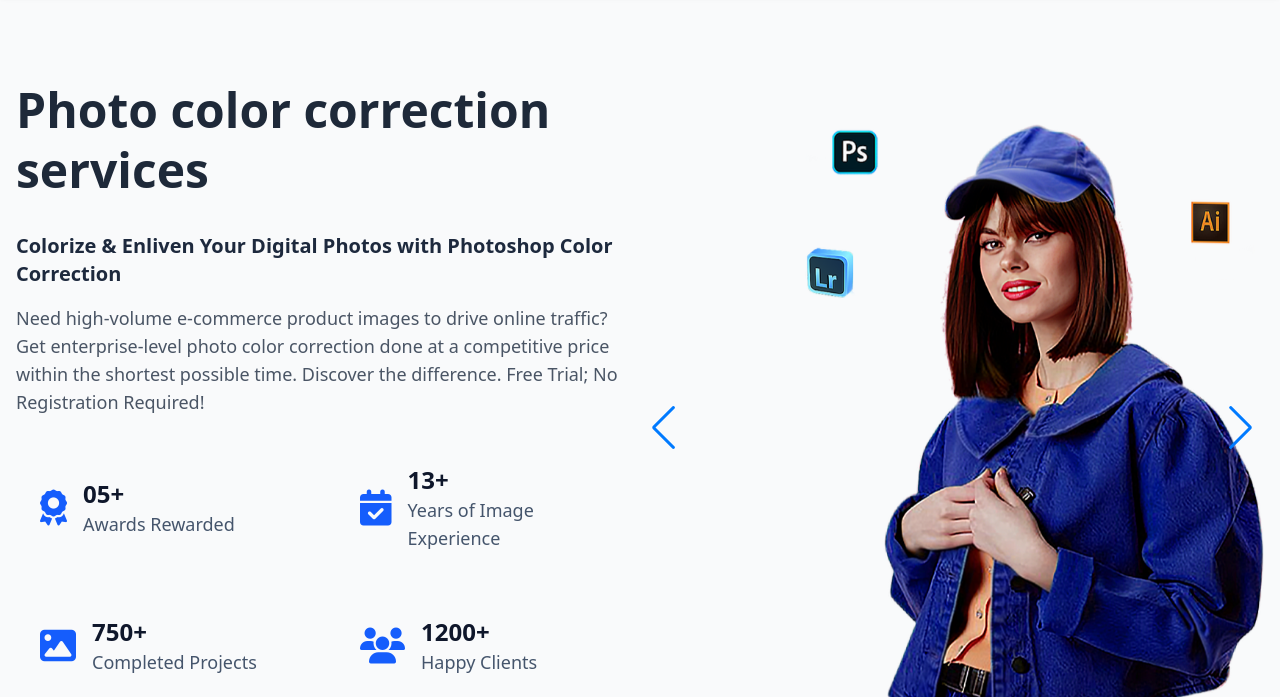
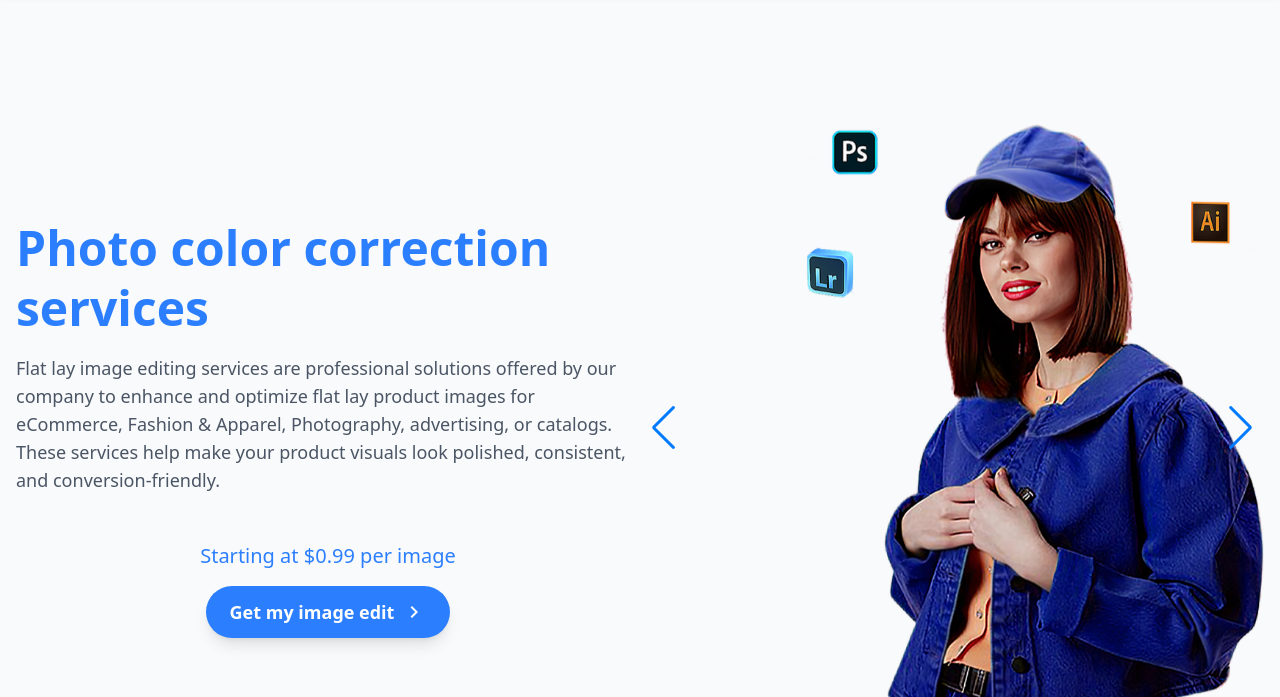
Before and after one commit to ashikurrahman-dev/offshore-design, a plain HTML site: page photo-correction-services.html in a window 1280 px wide. Shown: the part 102-799 px from the top of the page. Drawn offline with nearby package versions, Linux system fonts and the light colour scheme.

Commit message:
update 2nd

```diff
--- a/photo-correction-services.html
+++ b/photo-correction-services.html
@@ -366,6 +366,76 @@
         </div>
     </header>
     <!-- hero section -->
+    <section class="relative py-6 mt-20 md:mt-24">
+        <div class="max-w-7xl mx-auto px-4 flex flex-col md:flex-row items-center">
+
+            <!-- Left content -->
+            <div class="w-full md:w-1/2 text-center md:text-left z-10">
+                <h1 class="text-3xl md:text-5xl font-bold text-blue-500 mb-4 leading-tight">
+                    Photo color correction services
+                </h1>
+                <p class="text-gray-600 text-base md:text-lg mb-6">
+                    Flat lay image editing services are professional solutions offered by our company to enhance and
+                    optimize flat lay product images for eCommerce, Fashion & Apparel, Photography, advertising, or
+                    catalogs. These services help make your product visuals look polished, consistent, and
+                    conversion-friendly.
+                </p>
+
+                <!-- cards -->
+
+                <!-- buttons -->
+                <div class="space-y-4 text-center pt-6">
+                    <p class="text-blue-500 text-xl">Starting at $0.99 per image</p>
+                    <a href="free-trial.html"
+                        class="relative inline-flex items-center gap-2 px-6 py-3 text-lg font-semibold text-white
+           bg-blue-500 rounded-full shadow-lg overflow-hidden group transform transition-all duration-300 ease-out hover:scale-105">
+
+                        <!-- Center-to-side background overlay -->
+                        <span class="absolute inset-0 bg-orange-500 scale-y-0 origin-center group-hover:scale-y-100
+                 transition-transform duration-500 ease-in-out"></span>
+
+                        <!-- Text + Icon -->
+                        <span class="relative flex items-center gap-2 z-10">
+                            Get my image edit
+                            <svg stroke="currentColor" fill="currentColor" stroke-width="0" viewBox="0 0 24 24"
+                                height="24" width="24" xmlns="http://www.w3.org/2000/svg">
+                                <path fill="none" d="M0 0h24v24H0z"></path>
+                                <path d="M10 6 8.59 7.41 13.17 12l-4.58 4.59L10 18l6-6z"></path>
+                            </svg>
+                        </span>
+                    </a>
+                </div>
+            </div>
+
+            <!-- Right content (slider) -->
+            <div class="w-full md:w-1/2 mt-8 md:mt-0 relative">
+                <div class="relative w-full overflow-hidden">
+                    <!-- Swiper -->
+                    <div class="swiper mySwiper w-full h-full">
+                        <div class="swiper-wrapper">
+                            <div class="swiper-slide flex justify-center items-center">
+                                <img src="images/Home-page-1st-image.png" alt="" class="w-full h-auto object-contain" />
+                            </div>
+                            <div class="swiper-slide flex justify-center items-center">
+                                <img src="images/Home-page-1st-image.png" alt="" class="w-full h-auto object-contain" />
+                            </div>
+                            <div class="swiper-slide flex justify-center items-center">
+                                <img src="images/Home-page-1st-image.png" alt="" class="w-full h-auto object-contain" />
+                            </div>
+                        </div>
+
+                        <!-- Swiper navigation/pagination -->
+                        <div class="swiper-button-next"></div>
+                        <div class="swiper-button-prev"></div>
+                        <div class="swiper-pagination"></div>
+                    </div>
+                </div>
+            </div>
+
+        </div>
+    </section>
+
+    <!-- hero section duplicate -->
     <section class="relative py-6 mt-20 md:mt-24">
         <div class="max-w-7xl mx-auto px-4 flex flex-col md:flex-row items-center">
 
```
Also changed, not shown: index.html (+33 -33 lines).
